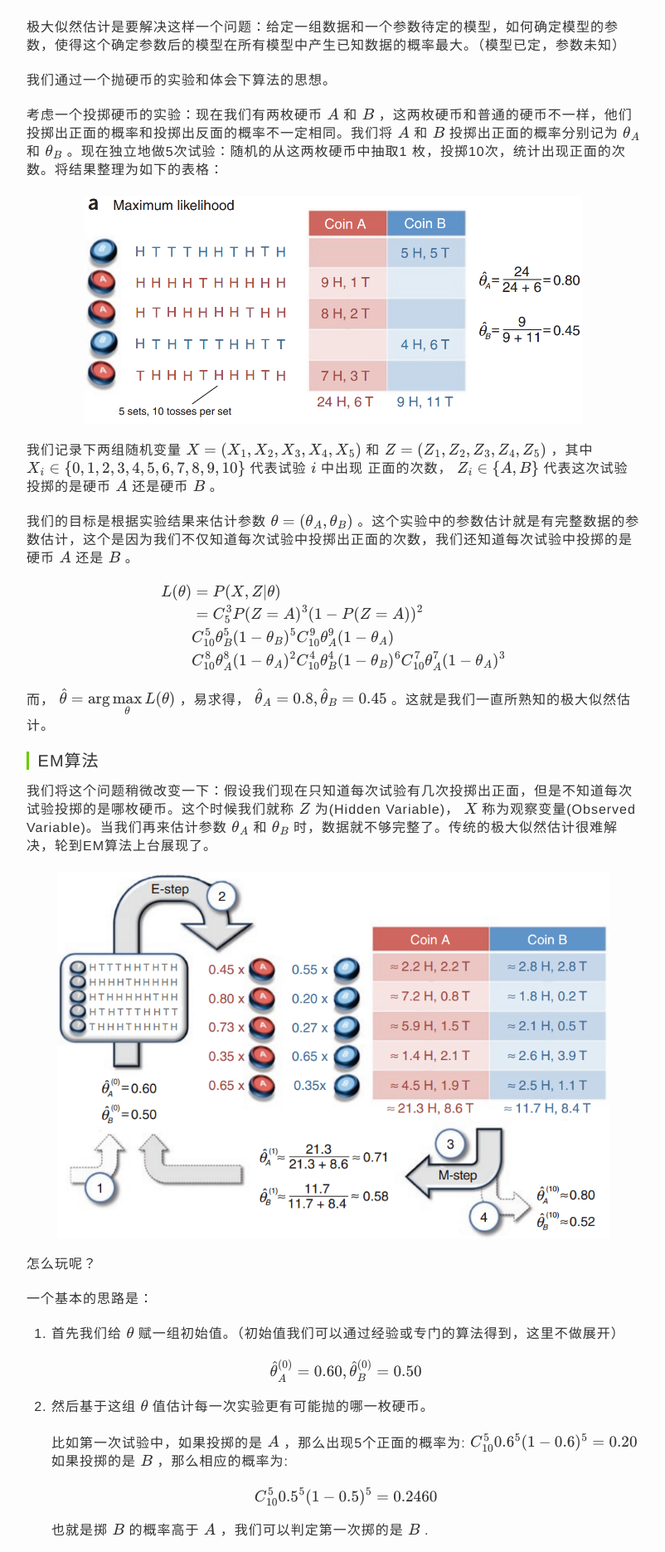
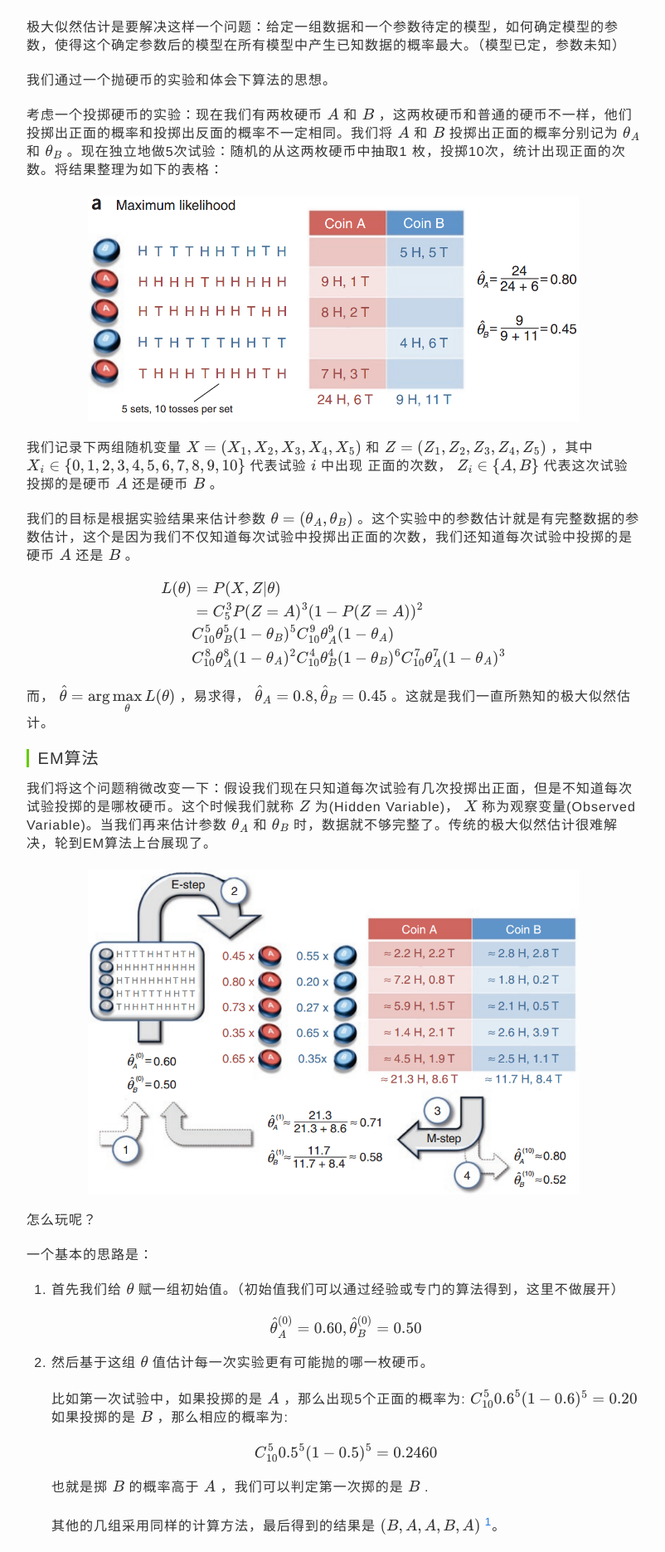
Before and after one commit to charleshm/charleshm.github.io, a Jekyll site: the page built from _posts/2015-07-29-EM.md, in a window 1280 px wide. Shown: the part 426-2297 px from the top of the page at 83% size, without its empty margins (238-1040 px from the left). Built offline with Jekyll 4.4.1, drawn with Linux system fonts in a browser that asks for light colours; formulas are drawn with MathJax 3.

Commit message:
v0.0.1 first blood

```diff
--- a/css/mystyle.css
+++ b/css/mystyle.css
@@ -100,7 +100,7 @@ table td {
 }
 
 p img {
-    max-width: 90%;
+    max-width: 80%;
     clear: both;
     display: block;
     margin: auto;
```
Also changed, not shown: _posts/2016-01-15-Collaborative-Filtering.md (+1 -1 lines).
